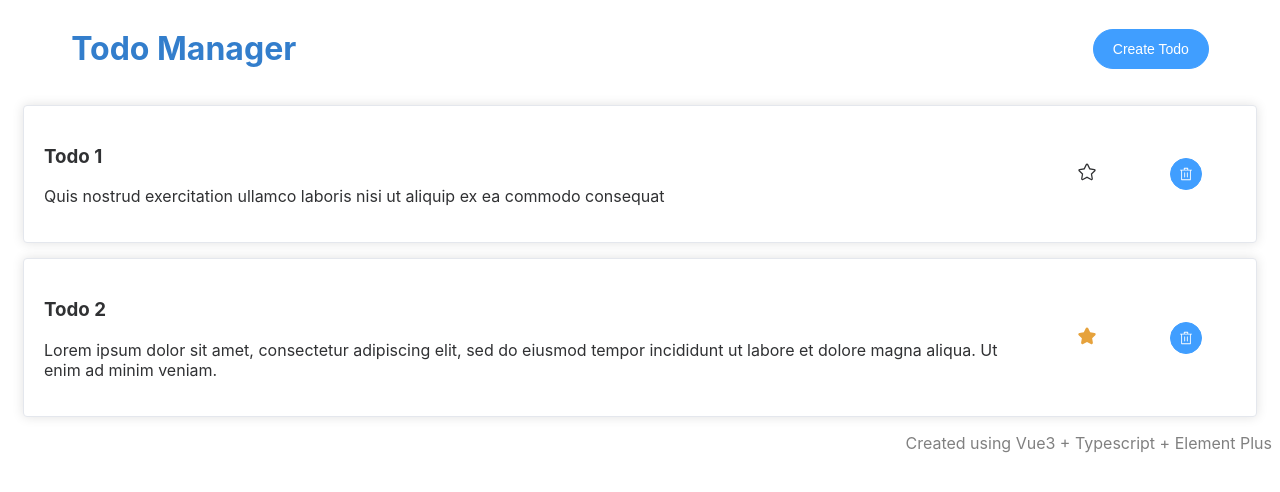
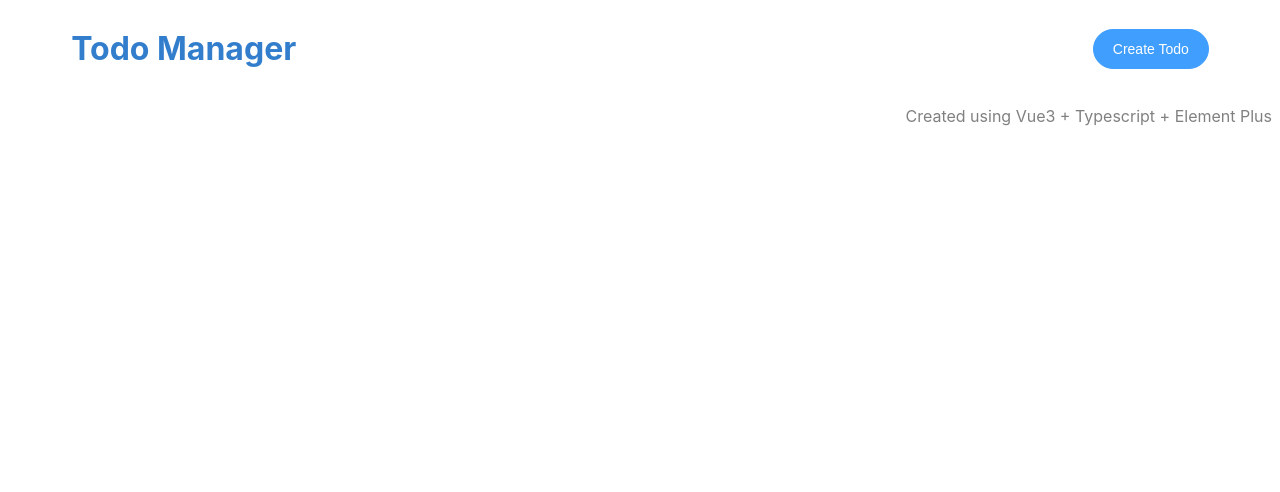
Before and after one commit to shubhambajare/todo, a Vue app: page / in a window 1280 px wide. Shown: the top 492 px of the page. Built offline with nearby package versions, Linux system fonts and the light colour scheme.

Commit message:
localstorage added

```diff
--- a/src/App.vue
+++ b/src/App.vue
@@ -16,21 +16,19 @@
 </template>
 
 <script setup lang="ts">
-import { ref } from 'vue';
+import { onMounted, ref } from 'vue';
 import ToDoCard from './components/ToDoCard.vue';
 import CreateTodo from './components/CreateTodo.vue';
 
+onMounted(() => {
+  getListFromLocalStorage();
+})
+
 const todoList = ref([
   {
-    title: "Todo 1",
-    description: "Quis nostrud exercitation ullamco laboris nisi ut aliquip ex ea commodo consequat",
+    title: "",
+    description: "",
     isImp: false
-  },
-  {
-    title: "Todo 2",
-    description: "Lorem ipsum dolor sit amet, consectetur adipiscing elit, sed do eiusmod tempor incididunt ut labore et dolore magna aliqua. Ut enim ad minim veniam.",
-    isImp: true
-
   }
 ]);
 
@@ -38,11 +36,13 @@ const isCreateTodo = ref(false)
 
 const deleteTodo = (todo: { title: string, description: string }) => {
   todoList.value = todoList.value.filter(data => todo.title != data.title)
+  updateInLocalStorage();
 }
 
 const addTodo = (todo: { title: string, description: string, isImp: false }) => {
   todoList.value.push(todo)
   isCreateTodo.value = false
+  updateInLocalStorage();
 }
 
 const toggleImp = (title: string) => {
@@ -52,6 +52,15 @@ const toggleImp = (title: string) => {
     }
     return todo;
   })
+  updateInLocalStorage();
+}
+
+const updateInLocalStorage = () => {
+  localStorage.setItem("todoList", JSON.stringify(todoList.value));
+}
+
+const getListFromLocalStorage = () => {
+  todoList.value = JSON.parse(localStorage.getItem("todoList") || "[]")
 }
 
 </script>
```
